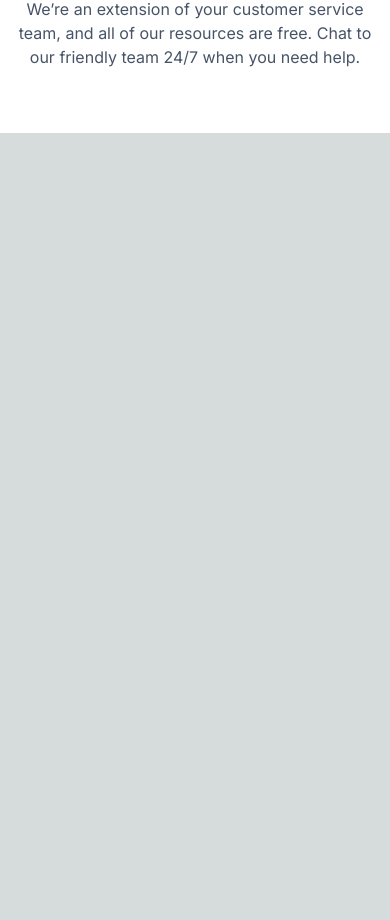
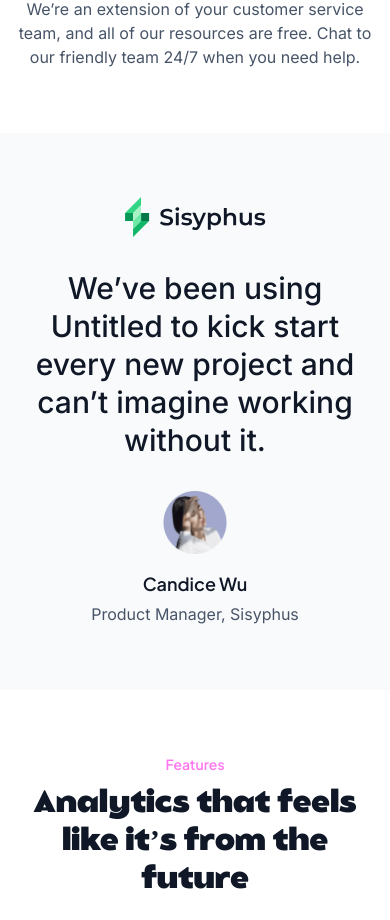
Before and after one commit to BenitoPedro13/boilerplate-mainnet, a Next.js app: page / in a window 390 px wide. Shown: the part 2674-3594 px from the top of the page. Before the commit the page ends 2807 px from the top, so only its background shows below. Built offline with nearby package versions, Linux system fonts and the light colour scheme.

Commit message:
testimonials mobile section

```diff
--- a/src/app/page.tsx
+++ b/src/app/page.tsx
@@ -2,6 +2,7 @@ import Divider from "@/components/Divider";
 import Features from "@/components/Features";
 import Hero from "@/components/Hero";
 import SocialProof from "@/components/SocialProof";
+import Testimonials from "@/components/Testimonials";
 
 export default function Home() {
   return (
@@ -10,6 +11,8 @@ export default function Home() {
       <SocialProof/>
       <Divider/>
       <Features/>
+      <Testimonials/>
+      <Features/>
     </main>
   )
 }
--- /dev/null
+++ b/src/components/Testimonials.tsx
@@ -0,0 +1,32 @@
+import Image from "next/image"
+
+import { jakarta } from "./Features"
+
+import companyLogo6 from '@/../public/company-logo-6.svg'
+import testimonialAvatar from '@/../public/testimonial-avatar.png'
+
+const Testimonials = () => {
+  return (
+    <section className="flex flex-col items-center py-16 gap-16 w-full h-fit bg-gray-50">
+      <div className="flex flex-col items-start px-4 gap-8 w-full h-fit">
+        <div className="flex flex-col items-center p-0 gap-10 w-full h-fit">
+          <div className="flex flex-col items-center gap-8 w-full h-fit">
+            <Image src={companyLogo6} width={undefined} height={40} alt="Company Logo"/>
+            <h3 className="w-full h-fit font-medium text-3xl leading-[38px] text-center text-gray-900">
+              We’ve been using Untitled to kick start every new project and can’t imagine working without it.
+            </h3>
+            <div className="flex flex-col items-center gap-4 w-full h-fit">
+              <Image src={testimonialAvatar} width={64} height={64} alt="Testimonial Avatar" />
+              <div className="flex flex-col items-start gap-1 w-full h-fit">
+                <p className={`${jakarta.className} font-semibold text-lg text-center text-gray-900 w-full h-fit`}>Candice Wu</p>
+                <p className="font-normal text-base text-center text-gray-600 w-full h-fit">Product Manager, Sisyphus</p>
+              </div>
+            </div>
+          </div>
+        </div>
+      </div>
+    </section>
+  )
+}
+
+export default Testimonials
--- a/tailwind.config.js
+++ b/tailwind.config.js
@@ -13,6 +13,7 @@ module.exports = {
           'conic-gradient(from 180deg at 50% 50%, var(--tw-gradient-stops))',
       },
       colors: {
+        'gray-50': '#f9fafb',
         'gray-100': '#f2f4f7',
         'gray-200': '#eaecf0',
         'gray-300': '#d0d5dd',
```
Also changed, not shown: public/company-logo-6.svg (added), public/testimonial-avatar.png (added).
